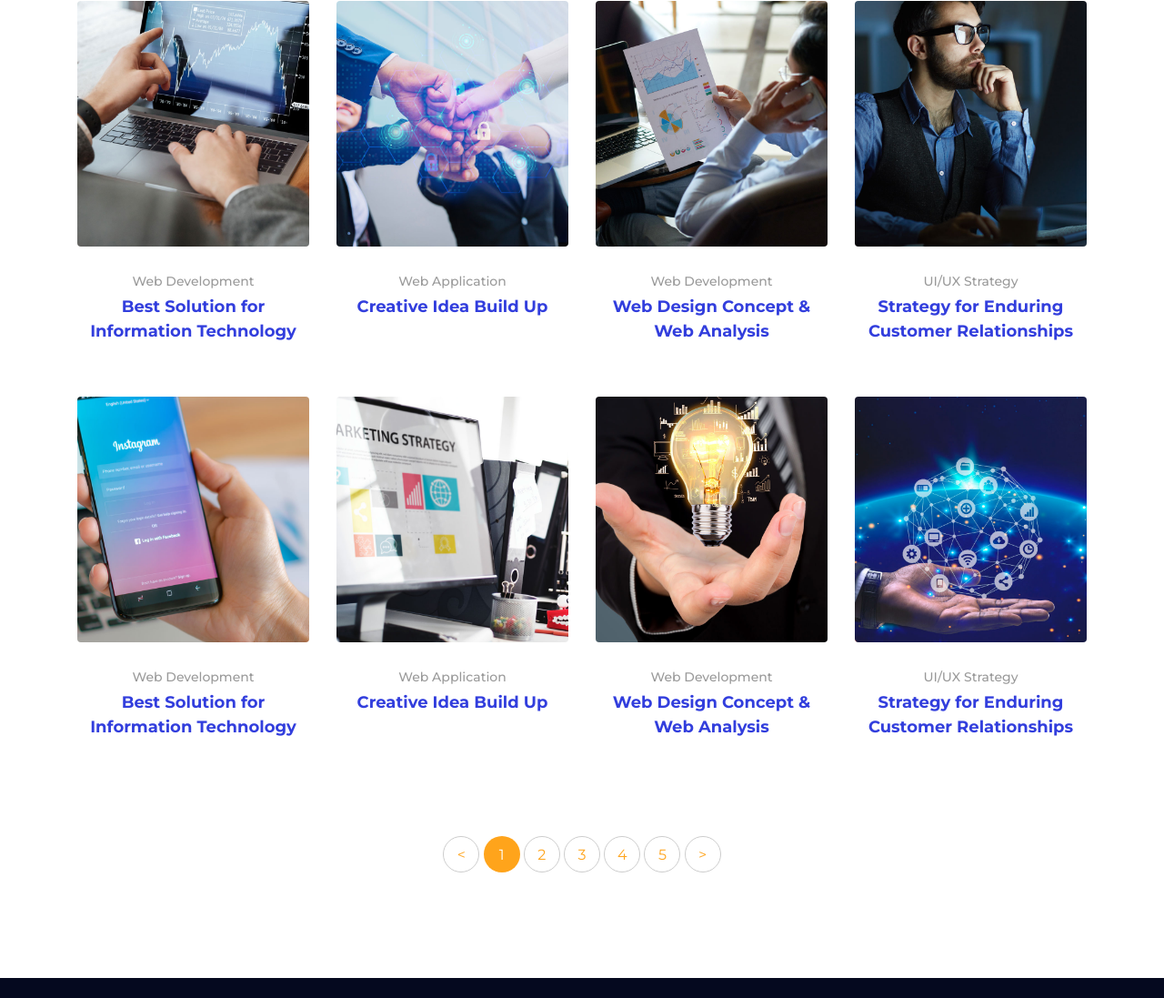
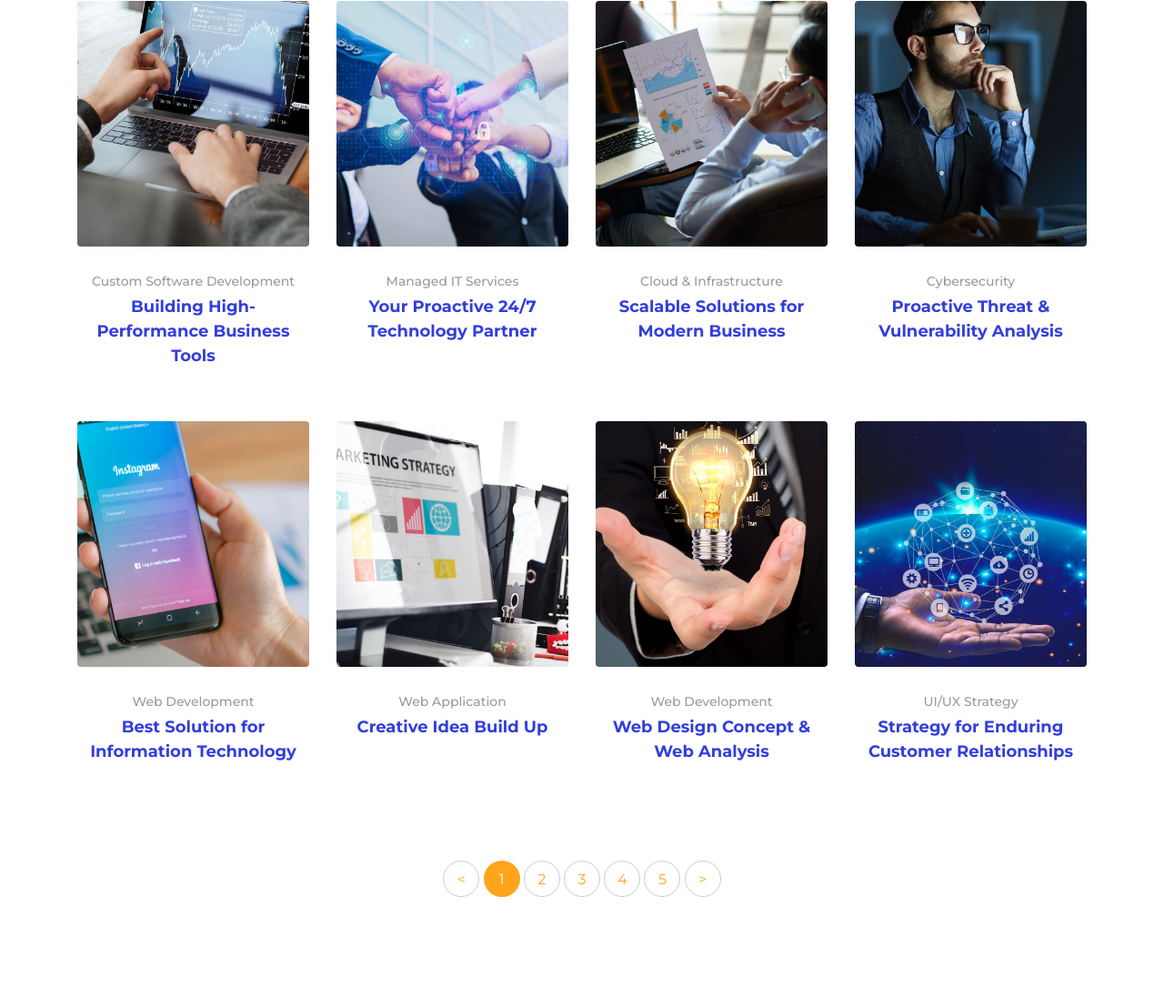
Before and after one commit to Ran096/S-MInfosoft, a plain HTML site: page cases.html in a window 1280 px wide. Shown: the part 843-1940 px from the top of the page at 91% size. Drawn offline with Linux system fonts and the light colour scheme; some packages are replaced by stand-ins of ours; no server answers.

Commit message:
Your descriptive commit message

```diff
--- a/cases.html
+++ b/cases.html
@@ -84,14 +84,14 @@
     </div>
   </div>
   <div class="row">
-   <div class="col-md-6 col-lg-3 ftco-animate">
+    <div class="col-md-6 col-lg-3 ftco-animate">
     <div class="project">
      <div class="img">
       <img src="images/work-1.jpg" class="img-fluid" alt="Colorlib Template">
     </div>
     <div class="text text-center">
-      <span>Web Development</span>
-      <h3><a href="project.html">Best Solution for Information Technology</a></h3>
+      <span>Custom Software Development</span>
+      <h3><a href="project.html">Building High-Performance Business Tools</a></h3>
     </div>
     <a href="images/work-1.jpg" class="icon image-popup d-flex justify-content-center align-items-center">
       <span class="fa fa-expand"></span>
@@ -104,8 +104,8 @@
     <img src="images/work-2.jpg" class="img-fluid" alt="Colorlib Template">
   </div>
   <div class="text text-center">
-    <span>Web Application</span>
-    <h3><a href="project.html">Creative Idea Build Up</a></h3>
+    <span>Managed IT Services</span>
+    <h3><a href="project.html">Your Proactive 24/7 Technology Partner</a></h3>
   </div>
   <a href="images/work-2.jpg" class="icon image-popup d-flex justify-content-center align-items-center">
     <span class="fa fa-expand"></span>
@@ -118,8 +118,8 @@
     <img src="images/work-3.jpg" class="img-fluid" alt="Colorlib Template">
   </div>
   <div class="text text-center">
-    <span>Web Development</span>
-    <h3><a href="project.html">Web Design Concept &amp; Web Analysis</a></h3>
+    <span> Cloud & Infrastructure</span>
+    <h3><a href="project.html">Scalable Solutions for Modern Business</a></h3>
   </div>
   <a href="images/work-3.jpg" class="icon image-popup d-flex justify-content-center align-items-center">
     <span class="fa fa-expand"></span>
@@ -132,15 +132,14 @@
     <img src="images/work-4.jpg" class="img-fluid" alt="Colorlib Template">
   </div>
   <div class="text text-center">
-    <span>UI/UX Strategy</span>
-    <h3><a href="project.html">Strategy for Enduring Customer Relationships</a></h3>
+    <span>Cybersecurity</span>
+    <h3><a href="project.html"> Proactive Threat & Vulnerability Analysis</a></h3>
   </div>
   <a href="images/work-4.jpg" class="icon image-popup d-flex justify-content-center align-items-center">
     <span class="fa fa-expand"></span>
   </a>
 </div>
 </div>
-
 <div class="col-md-6 col-lg-3 ftco-animate">
   <div class="project">
    <div class="img">
```
